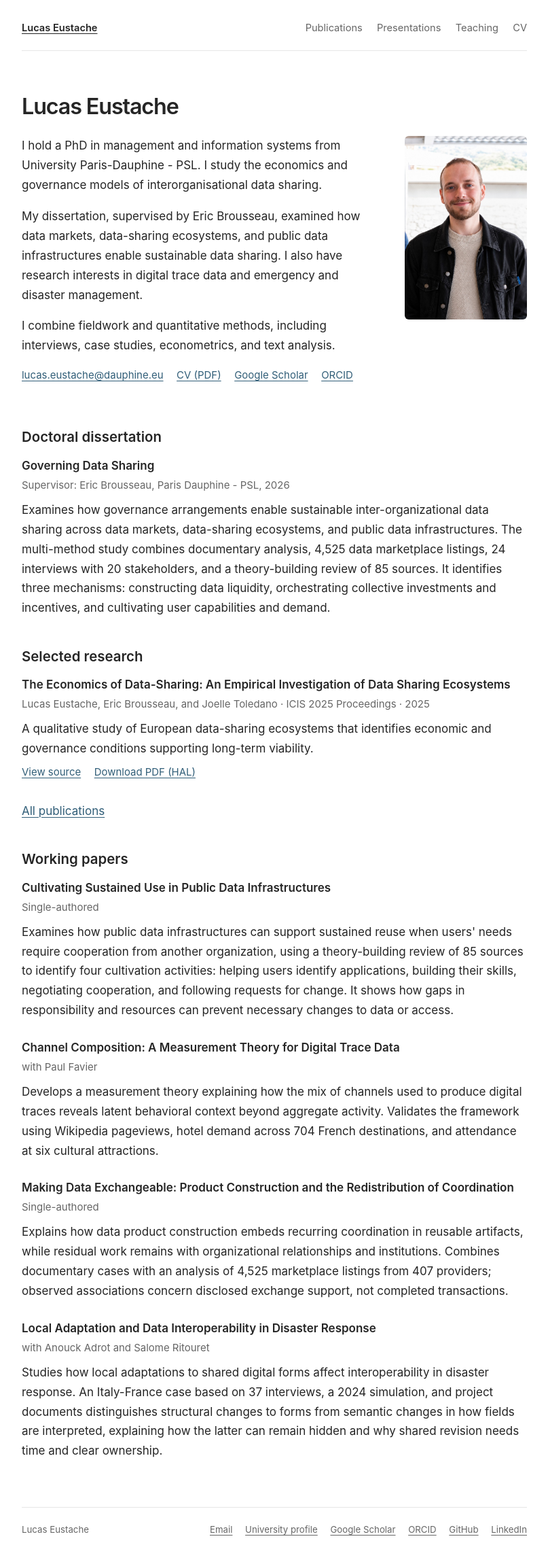
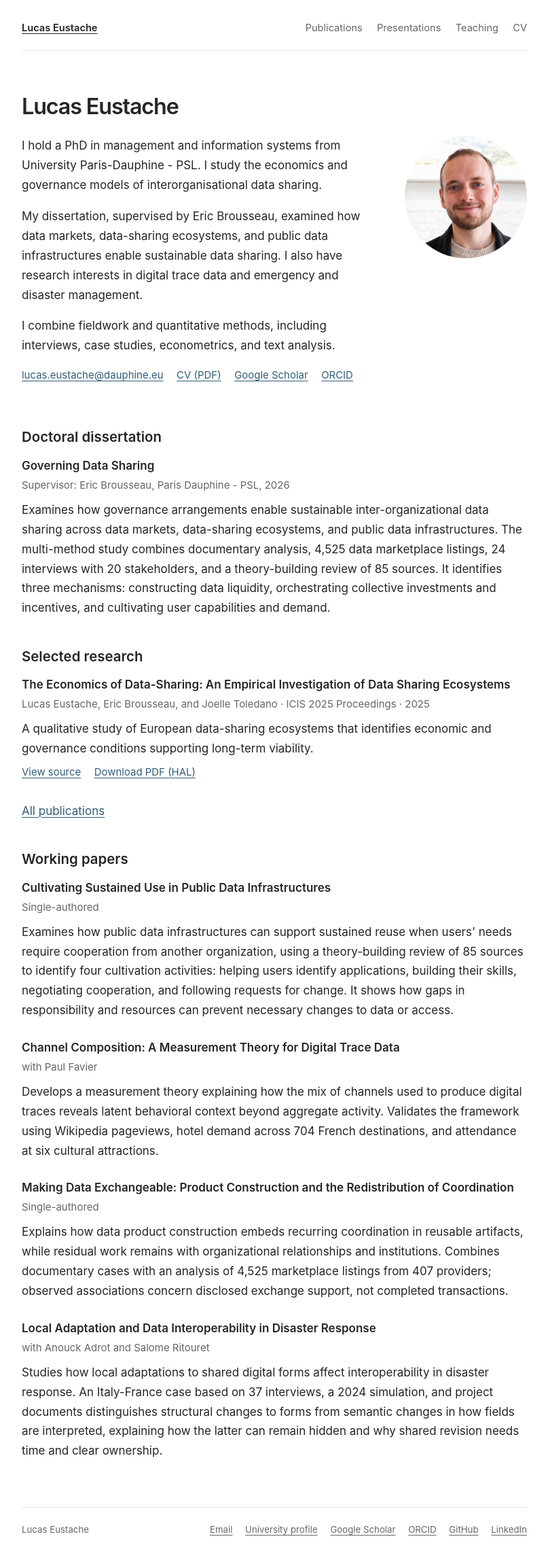
Before and after one commit to Lucaseust/lucaseust.github.io, a Jekyll site: the page built from content/pages/about.md, in a window 1280 px wide. Shown: the whole page at 68% size, without its empty margins (236-1043 px from the left). Built offline with Jekyll 4.4.1, drawn with Linux system fonts in a browser that asks for light colours.

Commit message:
Round, tighter crop of new photo
Co-authored-by: Copilot <223556219+Copilot@users.noreply.github.com>

```diff
--- a/_config.yml
+++ b/_config.yml
@@ -23,7 +23,7 @@ repository               : "lucaseust/lucaseust.github.io"
 #               Additional customization can be done by editing /_includes/author-profile.html
 author:
   # Biographic information
-  avatar           : "lucas-eustache-avatar-v5.jpg"
+  avatar           : "lucas-eustache-avatar-v6.jpg"
   name             : "Lucas Eustache"
   pronouns         : # example: "she/her"
   bio              : "PhD in management and information systems, University Paris-Dauphine - PSL."
--- a/assets/css/site.css
+++ b/assets/css/site.css
@@ -49,9 +49,9 @@ main { min-height: 45vh; }
 main:focus { outline: none; }
 section { scroll-margin-top: 1.5rem; }
 .bio { margin-bottom: 2.75rem; display: flex; flex-direction: row-reverse; align-items: flex-start; gap: 1.75rem; }
-.bio-photo { width: 180px; height: 270px; border-radius: 6px; object-fit: cover; flex: none; }
+.bio-photo { width: 180px; height: 180px; border-radius: 50%; object-fit: cover; flex: none; }
 .bio-text { min-width: 0; }
-@media (max-width: 600px) { .bio { flex-direction: column; align-items: flex-start; } .bio-photo { width: 140px; height: 210px; } }
+@media (max-width: 600px) { .bio { flex-direction: column; align-items: flex-start; } .bio-photo { width: 140px; height: 140px; } }
 .entry { margin: 0 0 1.7rem; }
 .entry h3 a { color: var(--ink); text-decoration: none; }
 .entry h3 a:hover { text-decoration: underline; }
--- a/content/pages/about.md
+++ b/content/pages/about.md
@@ -9,7 +9,7 @@ redirect_from:
 {% assign home = site.data.home %}
 
 <div class="bio">
-  <img class="bio-photo" src="{{ '/images/lucas-eustache-avatar-v5.jpg' | relative_url }}" alt="Portrait of Lucas Eustache" width="180" height="270">
+  <img class="bio-photo" src="{{ '/images/lucas-eustache-avatar-v6.jpg' | relative_url }}" alt="Portrait of Lucas Eustache" width="180" height="180">
   <div class="bio-text">
   {% for paragraph in home.bio.paragraphs %}
     <p>{{ paragraph }}</p>
```
Also changed, not shown: images/lucas-eustache-avatar-v5.jpg (deleted), images/lucas-eustache-avatar-v6.jpg (added).
